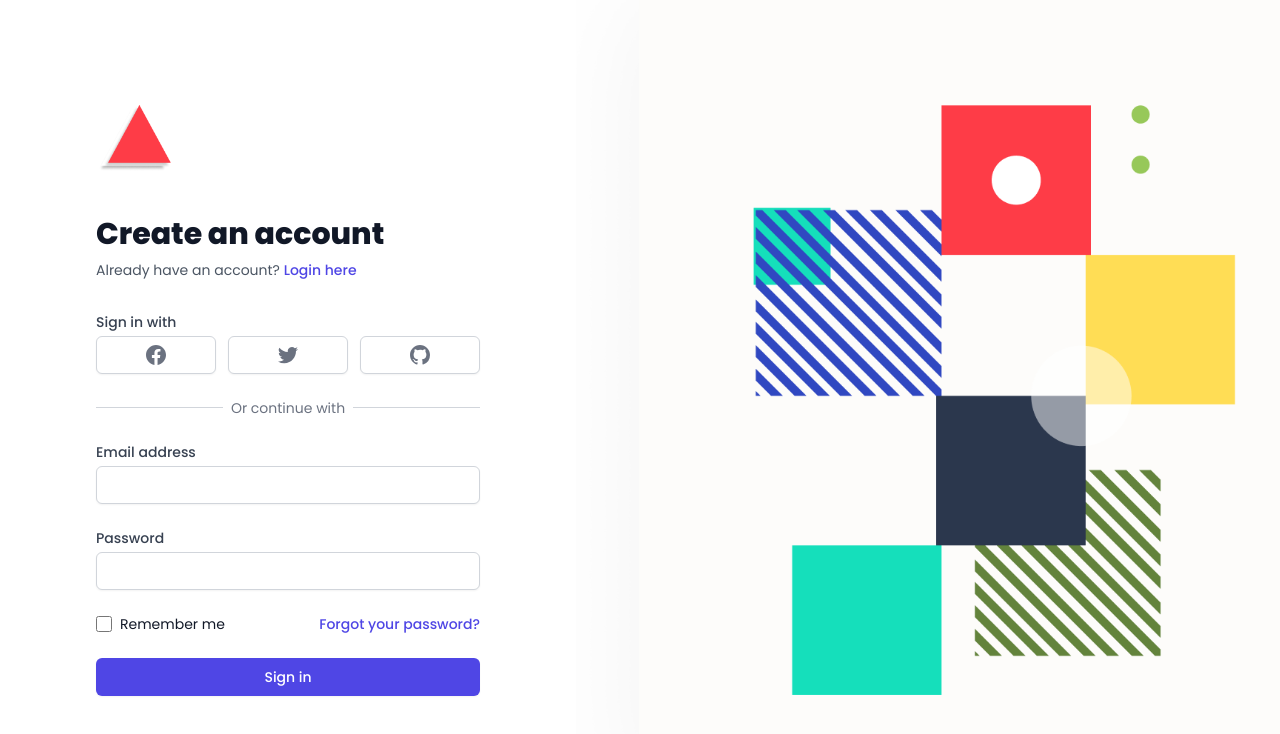
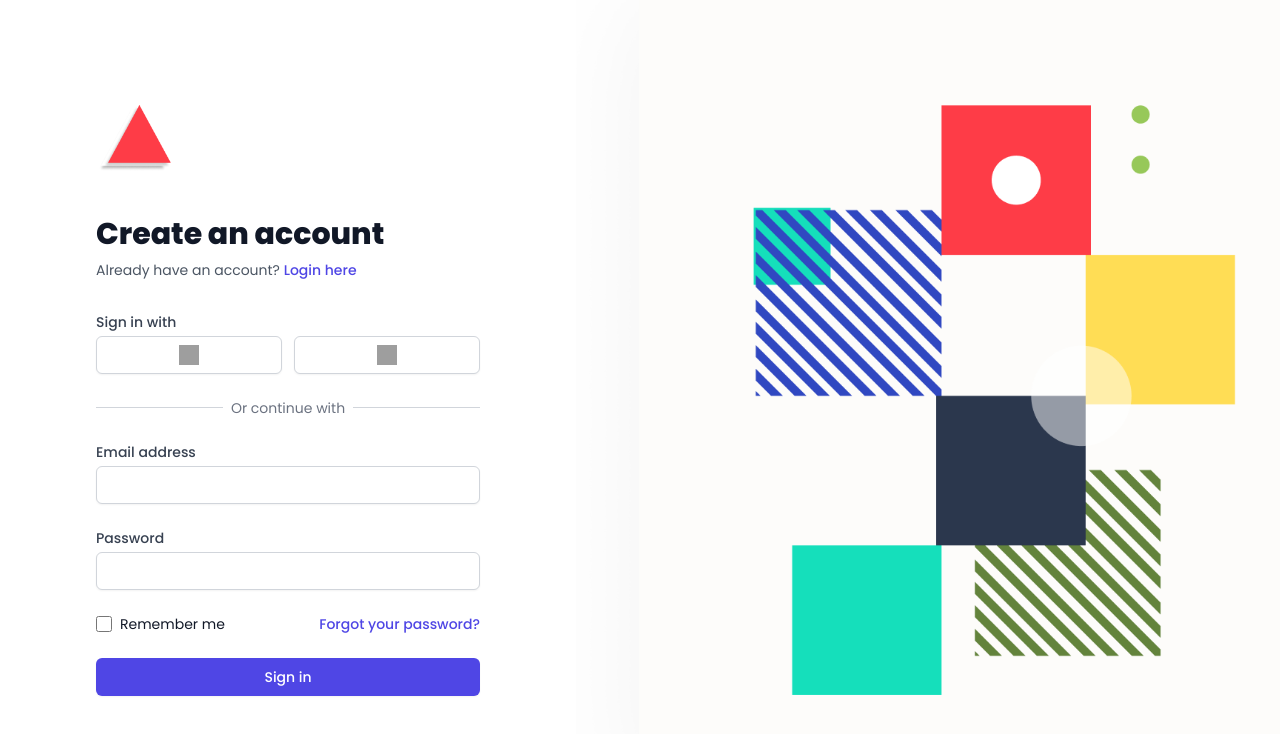
Before and after one commit to PrathmeshSadake/getmagic-frontend, a Next.js app: page /signup in a window 1280 px wide. Shown: the top 734 px of the page. Built offline with nearby package versions, Linux system fonts and the light colour scheme; grey boxes are pictures that could not be loaded.

Commit message:
Added multistep form and changed ui

```diff
--- a/components/multistep-form/StepOne.js
+++ b/components/multistep-form/StepOne.js
@@ -114,14 +114,14 @@ const StepOne = () => {
               </div>
             </div>
           </div>
-          <div className='bg-gray-50 px-4 py-3 text-right sm:px-6'>
+          {/* <div className='bg-gray-50 px-4 py-3 text-right sm:px-6'>
             <button
               type='submit'
               className='inline-flex justify-center rounded-md border border-transparent bg-indigo-600 py-2 px-4 text-sm font-medium text-white shadow-sm hover:bg-indigo-700 focus:outline-none focus:ring-2 focus:ring-indigo-500 focus:ring-offset-2'
             >
               Next
             </button>
-          </div>
+          </div> */}
         </div>
       </form>
     </div>
--- a/components/multistep-form/StepTwo.js
+++ b/components/multistep-form/StepTwo.js
@@ -109,14 +109,14 @@ const StepTwo = () => {
           </form>
         </div>
       </div>
-      <div className='bg-gray-50 mt-3 px-4 py-3 text-right sm:px-6'>
+      {/* <div className='bg-gray-50 mt-3 px-4 py-3 text-right sm:px-6'>
         <button
           type='submit'
           className='inline-flex justify-center rounded-md border border-transparent bg-indigo-600 py-2 px-4 text-sm font-medium text-white shadow-sm hover:bg-indigo-700 focus:outline-none focus:ring-2 focus:ring-indigo-500 focus:ring-offset-2'
         >
           Save
         </button>
-      </div>
+      </div> */}
     </div>
   );
 };
--- a/package.json
+++ b/package.json
@@ -15,7 +15,7 @@
     "next": "12.3.1",
     "react": "18.2.0",
     "react-dom": "18.2.0",
-    "react-multistep": "^5.3.1"
+    "react-multi-form": "^1.0.5"
   },
   "devDependencies": {
     "@tailwindcss/forms": "^0.5.3",
--- a/pages/dashboard/user.js
+++ b/pages/dashboard/user.js
@@ -1,20 +1,54 @@
 import React from "react";
-import MultiStep from "react-multistep";
+import { MultiStepForm, Step } from "react-multi-form";
 import Layout from "../../layout/Layout";
 import StepOne from "../../components/multistep-form/StepOne";
 import StepTwo from "../../components/multistep-form/StepTwo";
 
 const User = () => {
-  const steps = [
-    { title: "StepOne", component: <StepOne /> },
-    { title: "StepTwo", component: <StepTwo /> },
-  ];
+  const [active, setActive] = React.useState(1);
   return (
     <Layout>
       <div>
         <h1 className='font-medium text-3xl'>Tell us about your speciality</h1>
-
-        <MultiStep showNavigation={true} steps={steps} />
+        <div className='p-12'>
+          <MultiStepForm activeStep={active}>
+            <Step label='user info'>
+              <StepOne />
+            </Step>
+            <Step label='specialization'>
+              <StepTwo />
+            </Step>
+          </MultiStepForm>
+        </div>
+        <div className='bg-gray-50 px-4 py-3 text-right sm:px-6 lg:mx-12'>
+          {active !== 1 && (
+            <button
+              onClick={() => setActive(active - 1)}
+              style={{ float: "left" }}
+              className='inline-flex justify-center rounded-md border border-transparent bg-indigo-600 py-2 px-4 text-sm font-medium text-white shadow-sm hover:bg-indigo-700'
+            >
+              Previous
+            </button>
+          )}
+          {active !== 2 && (
+            <button
+              onClick={() => setActive(active + 1)}
+              style={{ float: "right" }}
+              className='inline-flex justify-center rounded-md border border-transparent bg-indigo-600 py-2 px-4 text-sm font-medium text-white shadow-sm hover:bg-indigo-700'
+            >
+              Next
+            </button>
+          )}
+          {active == 2 && (
+            <button
+              onClick={() => setActive(active + 1)}
+              style={{ float: "right" }}
+              className='inline-flex justify-center rounded-md border border-transparent bg-indigo-600 py-2 px-4 text-sm font-medium text-white shadow-sm hover:bg-indigo-700'
+            >
+              Save
+            </button>
+          )}
+        </div>
       </div>
     </Layout>
   );
--- a/pages/signin.js
+++ b/pages/signin.js
@@ -37,15 +37,11 @@ export default function SignInPage() {
                       href='#'
                       className='w-full inline-flex justify-center py-2 px-4 border border-gray-300 rounded-md shadow-sm bg-white text-sm font-medium text-gray-500 hover:bg-gray-50'
                     >
-                      <span className='sr-only'>Sign in with Twitter</span>
-                      <svg
+                      <span className='sr-only'>Sign in with Google</span>
+                      <img
                         className='w-5 h-5'
-                        aria-hidden='true'
-                        fill='currentColor'
-                        viewBox='0 0 20 20'
-                      >
-                        <path d='M6.29 18.251c7.547 0 11.675-6.253 11.675-11.675 0-.178 0-.355-.012-.53A8.348 8.348 0 0020 3.92a8.19 8.19 0 01-2.357.646 4.118 4.118 0 001.804-2.27 8.224 8.224 0 01-2.605.996 4.107 4.107 0 00-6.993 3.743 11.65 11.65 0 01-8.457-4.287 4.106 4.106 0 001.27 5.477A4.073 4.073 0 01.8 7.713v.052a4.105 4.105 0 003.292 4.022 4.095 4.095 0 01-1.853.07 4.108 4.108 0 003.834 2.85A8.233 8.233 0 010 16.407a11.616 11.616 0 006.29 1.84' />
-                      </svg>
+                        src='https://img.icons8.com/color/48/FA5252/google-logo.png'
+                      />
                     </a>
                   </div>
                   <div>
@@ -54,18 +50,10 @@ export default function SignInPage() {
                       className='w-full inline-flex justify-center py-2 px-4 border border-gray-300 rounded-md shadow-sm bg-white text-sm font-medium text-gray-500 hover:bg-gray-50'
                     >
                       <span className='sr-only'>Sign in with Facebook</span>
-                      <svg
+                      <img
                         className='w-5 h-5'
-                        aria-hidden='true'
-                        fill='currentColor'
-                        viewBox='0 0 20 20'
-                      >
-                        <path
-                          fillRule='evenodd'
-                          d='M20 10c0-5.523-4.477-10-10-10S0 4.477 0 10c0 4.991 3.657 9.128 8.438 9.878v-6.987h-2.54V10h2.54V7.797c0-2.506 1.492-3.89 3.777-3.89 1.094 0 2.238.195 2.238.195v2.46h-1.26c-1.243 0-1.63.771-1.63 1.562V10h2.773l-.443 2.89h-2.33v6.988C16.343 19.128 20 14.991 20 10z'
-                          clipRule='evenodd'
-                        />
-                      </svg>
+                        src='https://img.icons8.com/color/48/000000/facebook-new.png'
+                      />
                     </a>
                   </div>
                 </div>
--- a/pages/signup.js
+++ b/pages/signup.js
@@ -30,63 +30,29 @@ export default function SignUpPage() {
                   Sign in with
                 </p>
 
-                <div className='mt-1 grid grid-cols-3 gap-3'>
+                <div className='mt-1 grid grid-cols-2 gap-3'>
+                  <div>
+                    <a
+                      href='#'
+                      className='w-full inline-flex justify-center py-2 px-4 border border-gray-300 rounded-md shadow-sm bg-white text-sm font-medium text-gray-500 hover:bg-gray-50'
+                    >
+                      <span className='sr-only'>Sign in with Google</span>
+                      <img
+                        className='w-5 h-5'
+                        src='https://img.icons8.com/color/48/FA5252/google-logo.png'
+                      />
+                    </a>
+                  </div>
                   <div>
                     <a
                       href='#'
                       className='w-full inline-flex justify-center py-2 px-4 border border-gray-300 rounded-md shadow-sm bg-white text-sm font-medium text-gray-500 hover:bg-gray-50'
                     >
                       <span className='sr-only'>Sign in with Facebook</span>
-                      <svg
+                      <img
                         className='w-5 h-5'
-                        aria-hidden='true'
-                        fill='currentColor'
-                        viewBox='0 0 20 20'
-                      >
-                        <path
-                          fillRule='evenodd'
-                          d='M20 10c0-5.523-4.477-10-10-10S0 4.477 0 10c0 4.991 3.657 9.128 8.438 9.878v-6.987h-2.54V10h2.54V7.797c0-2.506 1.492-3.89 3.777-3.89 1.094 0 2.238.195 2.238.195v2.46h-1.26c-1.243 0-1.63.771-1.63 1.562V10h2.773l-.443 2.89h-2.33v6.988C16.343 19.128 20 14.991 20 10z'
-                          clipRule='evenodd'
-                        />
-                      </svg>
-                    </a>
-                  </div>
-
-                  <div>
-                    <a
-                      href='#'
-                      className='w-full inline-flex justify-center py-2 px-4 border border-gray-300 rounded-md shadow-sm bg-white text-sm font-medium text-gray-500 hover:bg-gray-50'
-                    >
-                      <span className='sr-only'>Sign in with Twitter</span>
-                      <svg
-                        className='w-5 h-5'
-                        aria-hidden='true'
-                        fill='currentColor'
-                        viewBox='0 0 20 20'
-                      >
-                        <path d='M6.29 18.251c7.547 0 11.675-6.253 11.675-11.675 0-.178 0-.355-.012-.53A8.348 8.348 0 0020 3.92a8.19 8.19 0 01-2.357.646 4.118 4.118 0 001.804-2.27 8.224 8.224 0 01-2.605.996 4.107 4.107 0 00-6.993 3.743 11.65 11.65 0 01-8.457-4.287 4.106 4.106 0 001.27 5.477A4.073 4.073 0 01.8 7.713v.052a4.105 4.105 0 003.292 4.022 4.095 4.095 0 01-1.853.07 4.108 4.108 0 003.834 2.85A8.233 8.233 0 010 16.407a11.616 11.616 0 006.29 1.84' />
-                      </svg>
-                    </a>
-                  </div>
-
-                  <div>
-                    <a
-                      href='#'
-                      className='w-full inline-flex justify-center py-2 px-4 border border-gray-300 rounded-md shadow-sm bg-white text-sm font-medium text-gray-500 hover:bg-gray-50'
-                    >
-                      <span className='sr-only'>Sign in with GitHub</span>
-                      <svg
-                        className='w-5 h-5'
-                        aria-hidden='true'
-                        fill='currentColor'
-                        viewBox='0 0 20 20'
-                      >
-                        <path
-                          fillRule='evenodd'
-                          d='M10 0C4.477 0 0 4.484 0 10.017c0 4.425 2.865 8.18 6.839 9.504.5.092.682-.217.682-.483 0-.237-.008-.868-.013-1.703-2.782.605-3.369-1.343-3.369-1.343-.454-1.158-1.11-1.466-1.11-1.466-.908-.62.069-.608.069-.608 1.003.07 1.531 1.032 1.531 1.032.892 1.53 2.341 1.088 2.91.832.092-.647.35-1.088.636-1.338-2.22-.253-4.555-1.113-4.555-4.951 0-1.093.39-1.988 1.029-2.688-.103-.253-.446-1.272.098-2.65 0 0 .84-.27 2.75 1.026A9.564 9.564 0 0110 4.844c.85.004 1.705.115 2.504.337 1.909-1.296 2.747-1.027 2.747-1.027.546 1.379.203 2.398.1 2.651.64.7 1.028 1.595 1.028 2.688 0 3.848-2.339 4.695-4.566 4.942.359.31.678.921.678 1.856 0 1.338-.012 2.419-.012 2.747 0 .268.18.58.688.482A10.019 10.019 0 0020 10.017C20 4.484 15.522 0 10 0z'
-                          clipRule='evenodd'
-                        />
-                      </svg>
+                        src='https://img.icons8.com/color/48/000000/facebook-new.png'
+                      />
                     </a>
                   </div>
                 </div>
```
Also changed, not shown: 2 other files (tests, documents, lock files or other folders).
